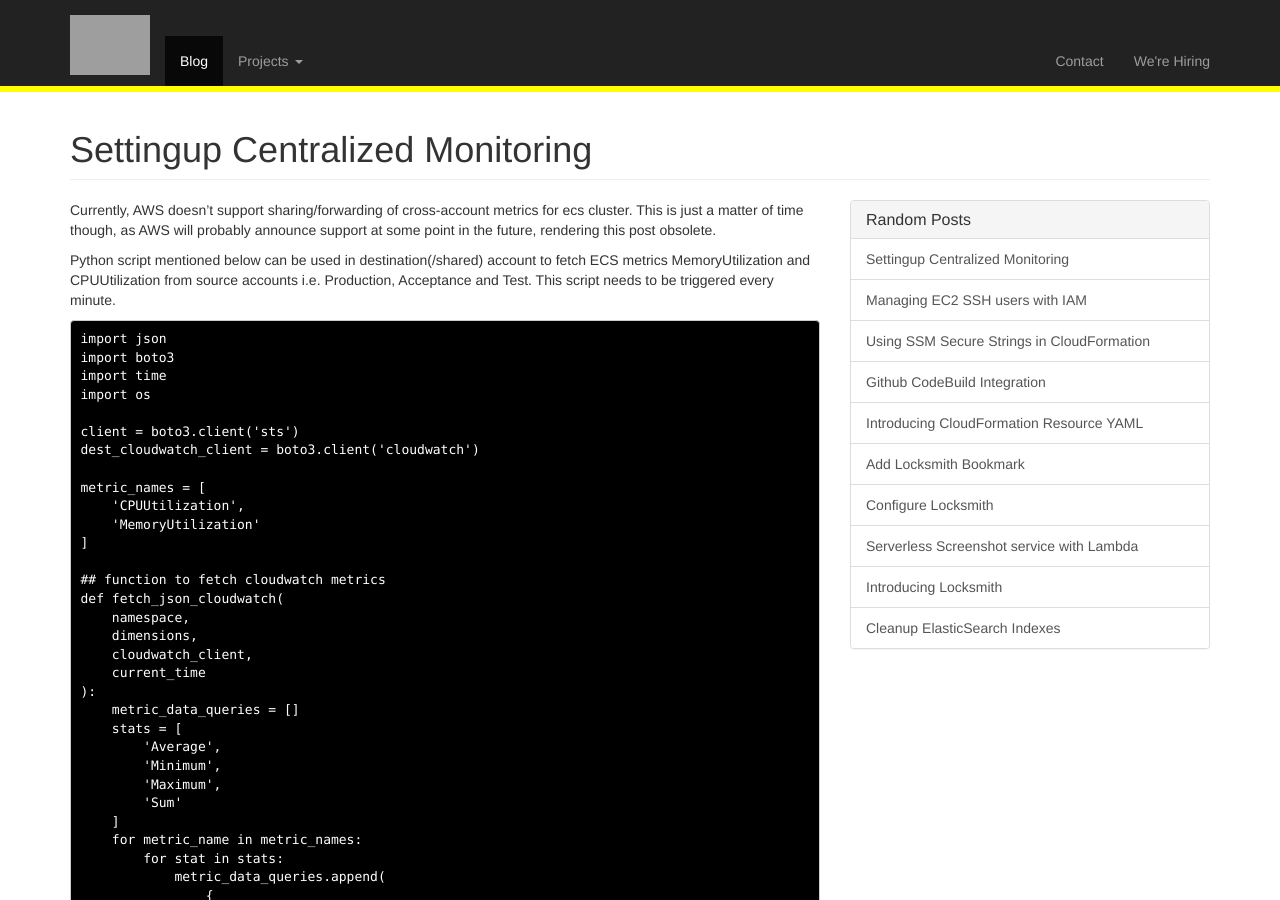
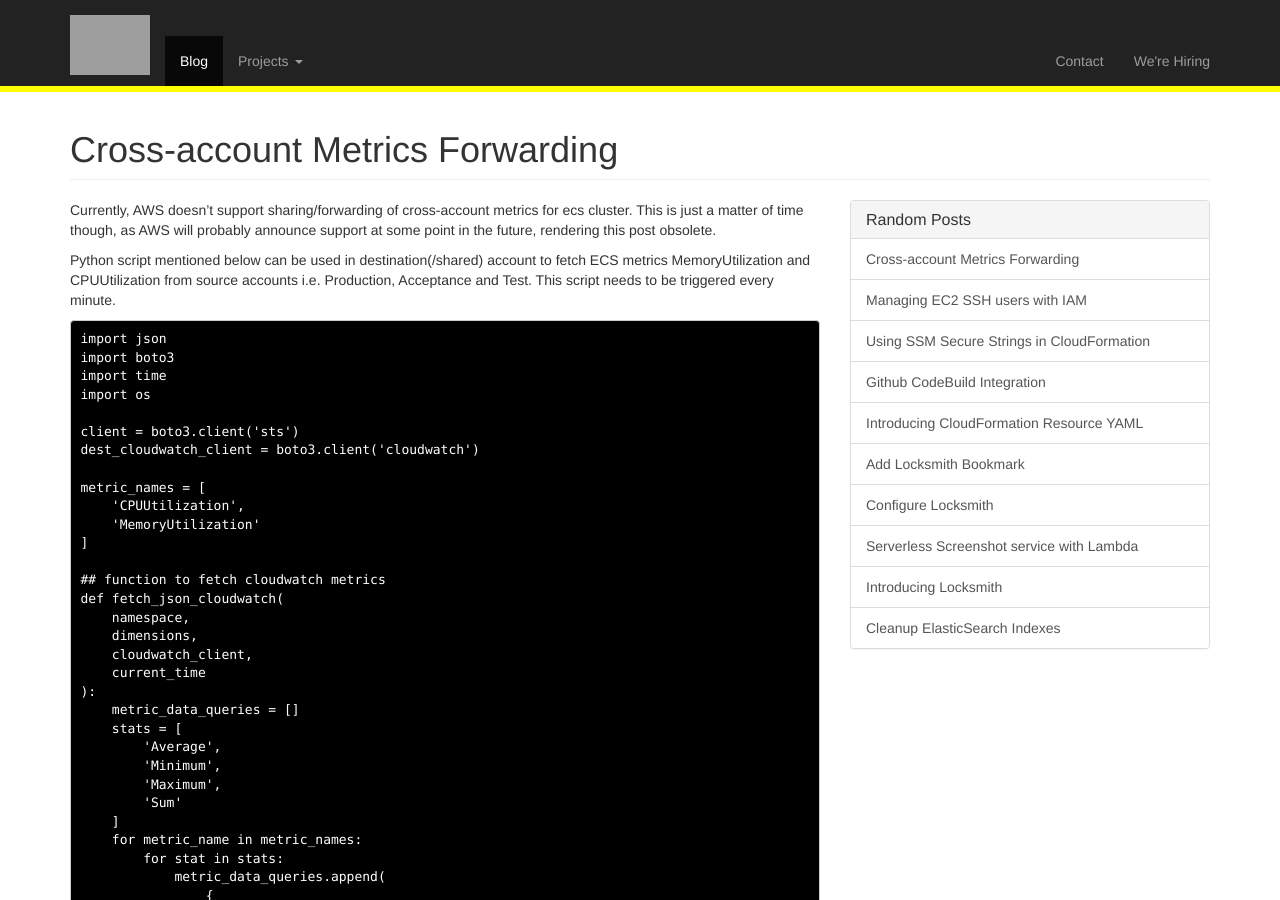
Before and after one commit to sentiampc/sentialabs.github.io, a Jekyll site: the page built from _posts/2019-11-01-Crossaccount-Metrics-Forwarding.md, in a window 1280 px wide and 900 px high. Built offline with Jekyll 4.4.1, drawn with Linux system fonts in a browser that asks for light colours; nearby versions of some CDN libraries; grey boxes are pictures that could not be loaded.

Commit message:
renaming

```diff
--- a/_posts/2019-11-01-Crossaccount-Metrics-Forwarding.md
+++ b/_posts/2019-11-01-Crossaccount-Metrics-Forwarding.md
@@ -1,6 +1,6 @@
 ---
 layout: post
-title: Settingup Centralized Monitoring
+title: Cross-account Metrics Forwarding
 banner: /assets/posts/2018-04-13-ssm-secure-string/banner.png
 author: sanjeev ranjan
 ---
```
